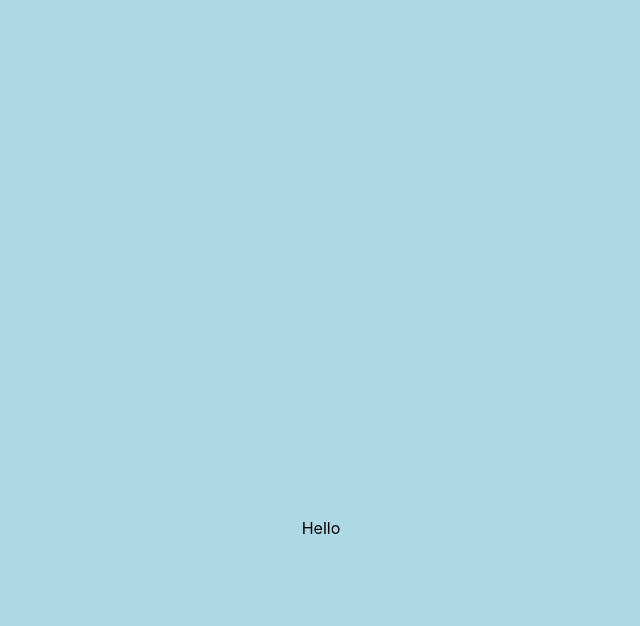
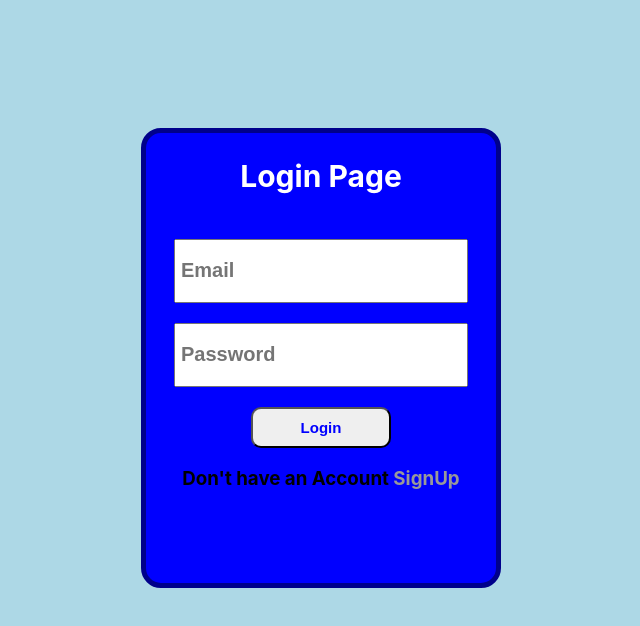
Before and after one commit to andrei1311/my-calendar, a React (Create React App) app: page / in a window 1280 px wide. Shown: the top 626 px of the page, without its empty margins (319-959 px from the left). Built offline with nearby package versions, Linux system fonts and the light colour scheme; no server answers; the HTML template or start-up script is replaced by a standard one.

Commit message:
add components

```diff
--- a/src/App.js
+++ b/src/App.js
@@ -1,7 +1,48 @@
+import * as React from "react";
 import "./App.css";
+import Home from "./components/Home/Home";
+import Login from "./components/Login/Login";
+import Register from "./components/Resgister/Register";
+
+import { onAuthStateChanged } from "firebase/auth";
+import { auth } from "./fire";
 
 function App() {
-  return <div className="App">Hello</div>;
+  const [user, setUser] = React.useState(null);
+  const [authState, setAuthState] = React.useState(null);
+
+  React.useEffect(() => {
+    const unSubscribeAuth = onAuthStateChanged(
+      auth,
+      async (authenticatedUser) => {
+        if (authenticatedUser) {
+          setUser(authenticatedUser.email);
+          setAuthState("home");
+        } else {
+          setUser(null);
+          setAuthState("login");
+        }
+      }
+    );
+
+    return unSubscribeAuth;
+  }, [user]);
+
+  if (authState === null) return <h2>Loading.....</h2>;
+  if (authState === "register")
+    return <Register setAuthState={setAuthState} setUser={setUser} />;
+  if (authState === "login")
+    return <Login setAuthState={setAuthState} setUser={setUser} />;
+  if (user)
+    return <Home setAuthState={setAuthState} setUser={setUser} user={user} />;
+
+  return (
+    <div className="App">
+      <div>
+        <Register />
+      </div>
+    </div>
+  );
 }
 
 export default App;
--- /dev/null
+++ b/src/components/Home/Home.js
@@ -0,0 +1,26 @@
+import React from "react";
+import { signOut } from "firebase/auth";
+import { auth } from "../../fire";
+
+const Home = ({ setUser, setAuthState }) => {
+  function handleSignOut() {
+    signOut(auth)
+      .then(() => {
+        setUser(null);
+        setAuthState("login");
+      })
+      .catch((err) => {
+        alert(err);
+      });
+  }
+  return (
+    <div className="home">
+      <h1>This is Home</h1>
+      <button className="logout-btn" onClick={handleSignOut}>
+        LogOut
+      </button>
+    </div>
+  );
+};
+
+export default Home;
--- /dev/null
+++ b/src/components/Login/Login.js
@@ -0,0 +1,52 @@
+import React from "react";
+import { signInWithEmailAndPassword } from "firebase/auth";
+import { auth } from "../../fire";
+
+const Login = ({ setAuthState, setUser }) => {
+  const [email, setEmail] = React.useState("");
+  const [password, setPassword] = React.useState("");
+
+  function switchRegister() {
+    setAuthState("register");
+  }
+
+  const handleLogin = () => {
+    if (email !== null && password !== null) {
+      signInWithEmailAndPassword(auth, email, password)
+        .then(() => {
+          setUser(email);
+          setAuthState("home");
+        })
+        .catch((err) => {
+          alert(err);
+        });
+    }
+  };
+
+  return (
+    <div className="container">
+      <h2>Login Page</h2>
+
+      <input
+        value={email}
+        onChange={(e) => setEmail(e.target.value)}
+        type="email"
+        placeholder="Email"
+      />
+
+      <input
+        value={password}
+        onChange={(e) => setPassword(e.target.value)}
+        type="password"
+        placeholder="Password"
+      />
+
+      <button onClick={handleLogin}>Login</button>
+      <h3>
+        Don't have an Account <span onClick={switchRegister}>SignUp</span>{" "}
+      </h3>
+    </div>
+  );
+};
+
+export default Login;
--- /dev/null
+++ b/src/components/Resgister/Register.js
@@ -0,0 +1,52 @@
+import * as React from "react";
+import { createUserWithEmailAndPassword } from "firebase/auth";
+import { auth } from "../../fire";
+
+const Register = ({ setAuthState, setUser }) => {
+  const [email, setEmail] = React.useState("");
+  const [password, setPassword] = React.useState("");
+
+  function switchLogin() {
+    setAuthState("login");
+  }
+
+  const handleRegister = () => {
+    if (email !== null && password !== null) {
+      createUserWithEmailAndPassword(auth, email, password)
+        .then(() => {
+          setUser(email);
+          setAuthState("home");
+        })
+        .catch((err) => {
+          alert(err);
+        });
+    }
+  };
+
+  return (
+    <div className="container">
+      <h2>Register Page</h2>
+
+      <input
+        value={email}
+        onChange={(e) => setEmail(e.target.value)}
+        type="email"
+        placeholder="Email"
+      />
+
+      <input
+        value={password}
+        onChange={(e) => setPassword(e.target.value)}
+        type="password"
+        placeholder="Password"
+      />
+
+      <button onClick={handleRegister}>SignUp</button>
+      <h3>
+        Already have an Account <span onClick={switchLogin}>Login</span>{" "}
+      </h3>
+    </div>
+  );
+};
+
+export default Register;
--- /dev/null
+++ b/src/fire.js
@@ -0,0 +1,14 @@
+import { initializeApp } from "firebase/app";
+import { getAuth } from "firebase/auth";
+
+const firebaseConfig = {
+  apiKey: "AIzaSyDG4dBO8-nIL_Xaua9kBKrRnGtSCdTqgXs",
+  authDomain: "calendar-52d3c.firebaseapp.com",
+  projectId: "calendar-52d3c",
+  storageBucket: "calendar-52d3c.appspot.com",
+  messagingSenderId: "881760022946",
+  appId: "1:881760022946:web:501c0f0ab787cd9c8b42fb",
+};
+
+initializeApp(firebaseConfig);
+export const auth = getAuth();
```
